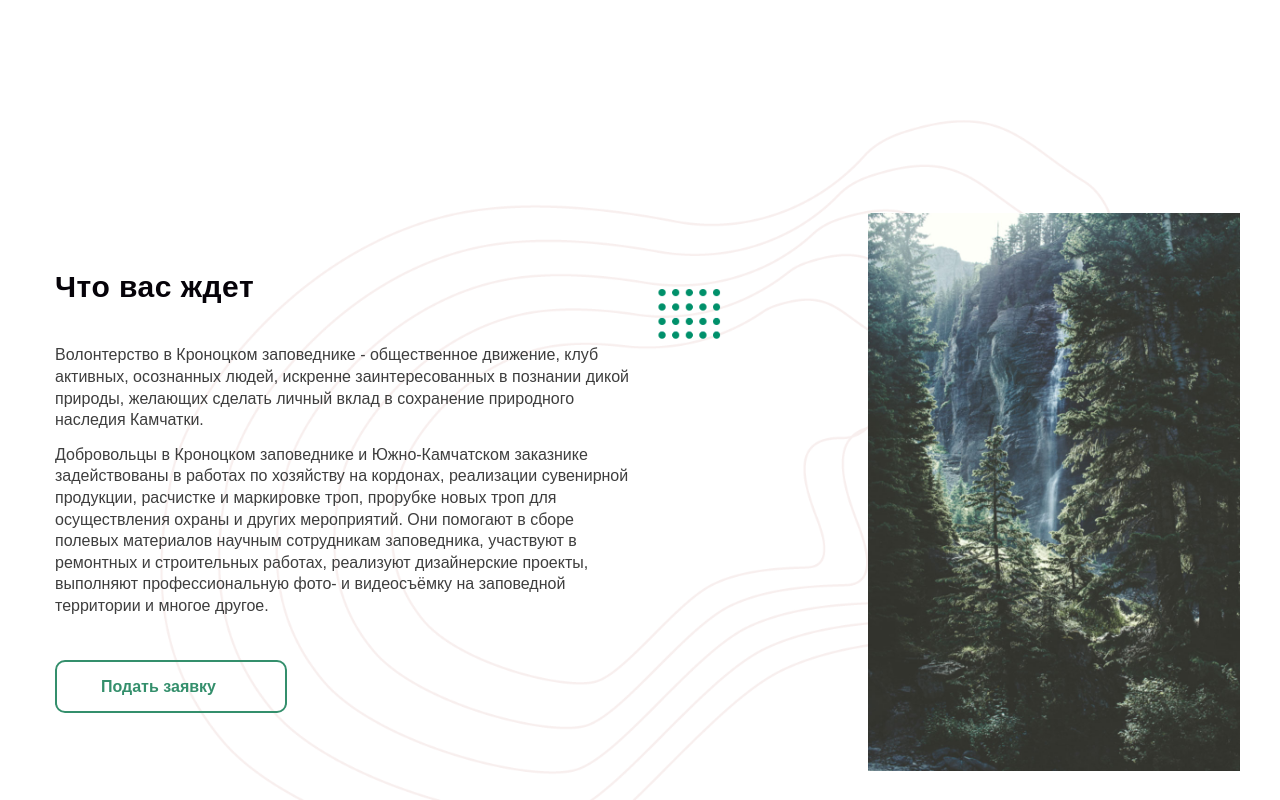
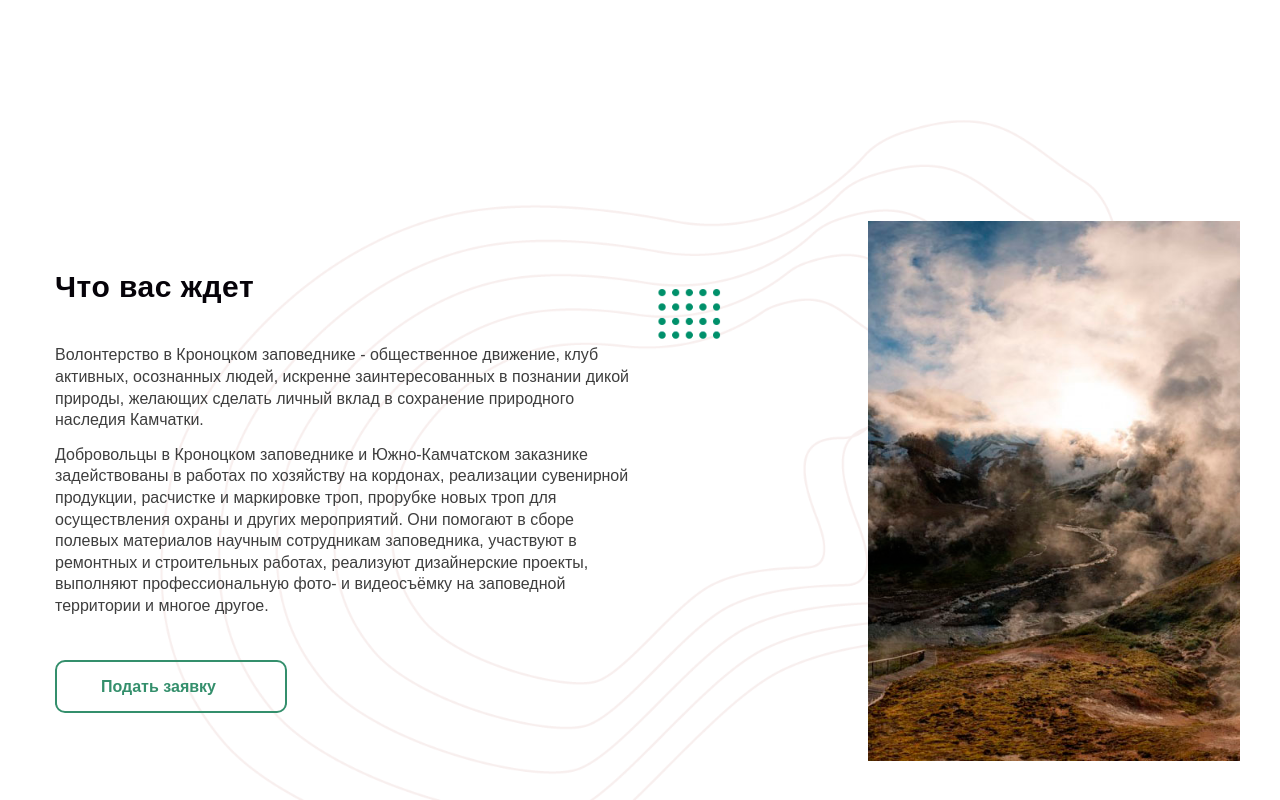
Before and after one commit to ShmatEugene/wildhack-frontend, a React (Create React App) app: page / in a window 1280 px wide. Shown: the part 820-1620 px from the top of the page. Built offline with nearby package versions, Linux system fonts and the light colour scheme.

Commit message:
update homepage img

```diff
--- a/src/css/index.scss
+++ b/src/css/index.scss
@@ -2037,7 +2037,7 @@ ul {
     height: 100%;
     padding: 150px 0;
     // background-image: url('https://www.rgo.ru/sites/default/files/styles/full_view/public/node/35223/kronockiy-zapovednik.jpg?itok=DdQcP28w'),
-    background-image: url('../assets/img/message2.jpg'), url('../assets/img/message.png');
+    background-image: url('../assets/img/message4.jpg'), url('../assets/img/message.png');
     background-repeat: no-repeat, no-repeat, no-repeat;
     background-position: center right, center, center;
     background-size: 31%, contain, contain;
```
Also changed, not shown: src/assets/img/message3.jpg (added), src/assets/img/message4.jpg (added).
